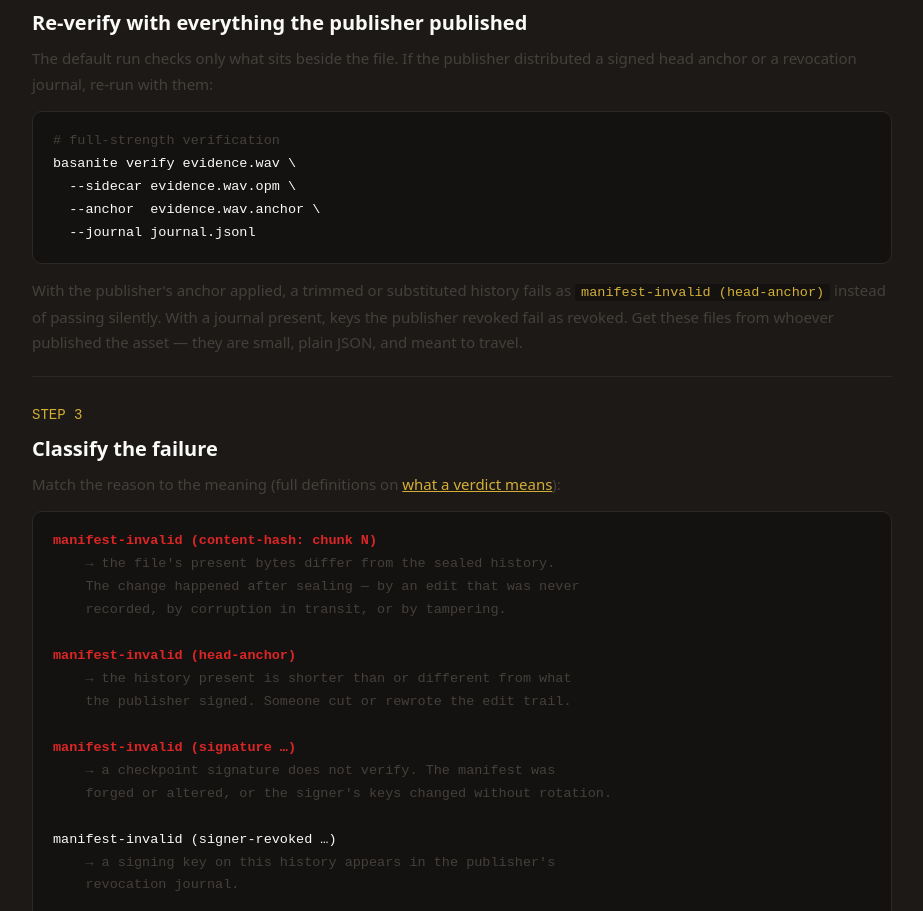
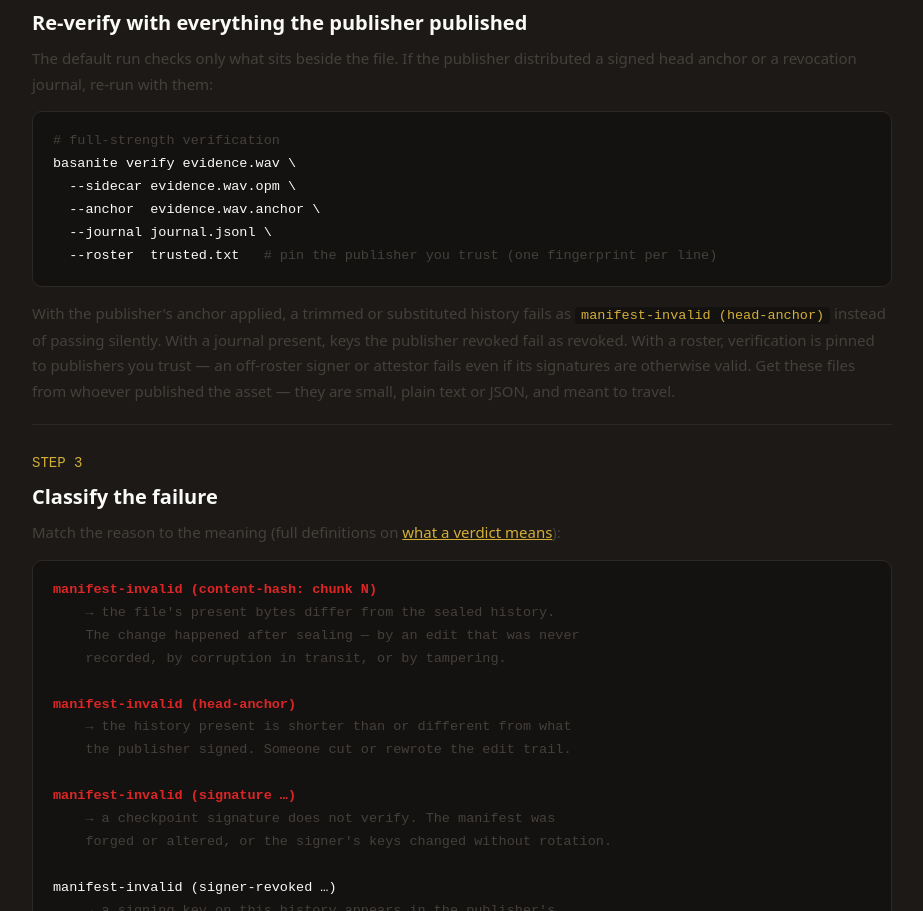
Before and after one commit to KidIkaros/basanite-site, a plain HTML site: page flagged.html in a window 1280 px wide. Shown: the part 1229-2140 px from the top of the page, without its empty margins (26-949 px from the left). Drawn offline with Linux system fonts and the light colour scheme.

Commit message:
docs: --roster in Newsroom quickstart + flagged-asset STEP 2 (v0.1.7)

```diff
--- a/flagged.html
+++ b/flagged.html
@@ -108,11 +108,14 @@ sha256sum evidence.wav evidence.wav.opm evidence.wav.anchor 2&gt;/dev/null | tee
 basanite verify evidence.wav \
   --sidecar evidence.wav.opm \
   --anchor  evidence.wav.anchor \
-  --journal journal.jsonl</pre>
+  --journal journal.jsonl \
+  --roster  trusted.txt   <span class="c"># pin the publisher you trust (one fingerprint per line)</span></pre>
       <p>With the publisher's anchor applied, a trimmed or substituted history fails as
       <code>manifest-invalid (head-anchor)</code> instead of passing silently. With a journal
-      present, keys the publisher revoked fail as revoked. Get these files from whoever
-      published the asset — they are small, plain JSON, and meant to travel.</p>
+      present, keys the publisher revoked fail as revoked. With a roster, verification is
+      pinned to publishers you trust — an off-roster signer or attestor fails even if its
+      signatures are otherwise valid. Get these files from whoever
+      published the asset — they are small, plain text or JSON, and meant to travel.</p>
     </div>
 
     <div class="step">
```
Also changed, not shown: docs.html (+3 -1 lines).
